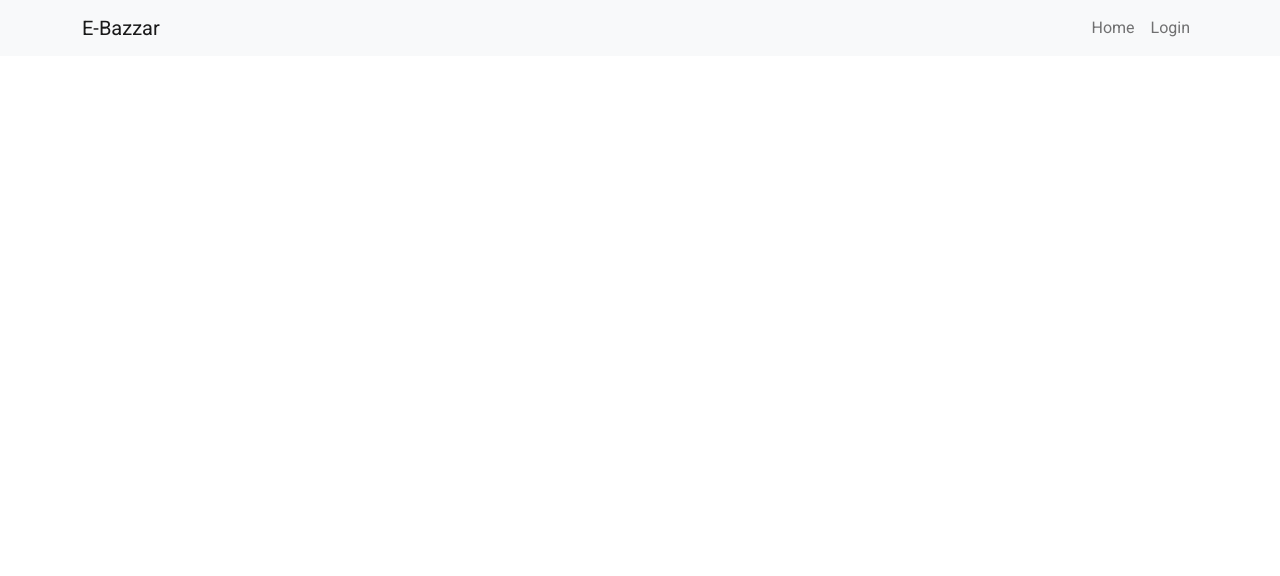
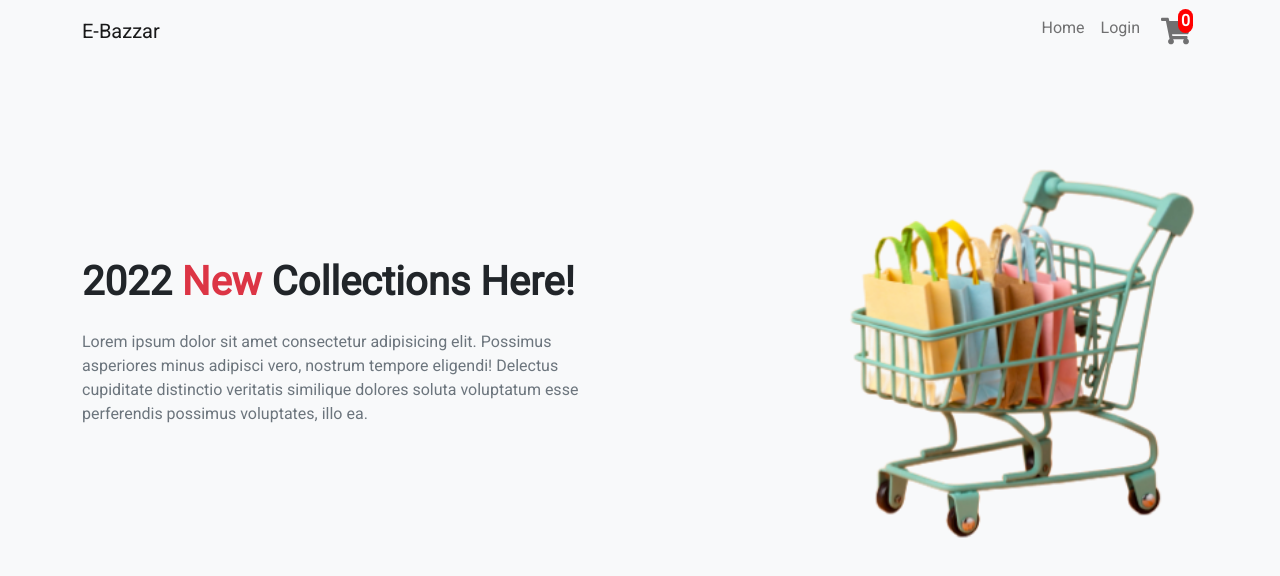
Before and after one commit to tusharshaha/e-bazzar-client, a React (Create React App) app: page / in a window 1280 px wide. Shown: the top 576 px of the page. Built offline with nearby package versions, Linux system fonts and the light colour scheme.

Commit message:
top banner created

```diff
--- a/package.json
+++ b/package.json
@@ -12,6 +12,7 @@
     "react": "^17.0.2",
     "react-bootstrap": "^2.1.0",
     "react-dom": "^17.0.2",
+    "react-icons": "^4.3.1",
     "react-router-dom": "^6.2.1",
     "react-scripts": "5.0.0",
     "react-spinners": "^0.11.0",
--- a/src/App.css
+++ b/src/App.css
@@ -3,3 +3,11 @@
   font-family: 'Roboto', sans-serif;
   overflow: hidden;
 }
+.preloader{
+  display: flex;
+  align-items: center;
+  justify-content: center;
+  background-color: rgb(44, 50, 77);
+  height: 100vh;
+  color: #ffe70a;
+}
--- a/src/App.js
+++ b/src/App.js
@@ -25,9 +25,9 @@ function App() {
      <div className='preloader'>
        <GridLoader
        loading={loading}
-       color='yellow'
+       color='#ffe70a'
        margin={2}
-       size={18}
+       size={20}
        css={override}
        />
      </div>
--- a/src/Components/Home/Home/Home.js
+++ b/src/Components/Home/Home/Home.js
@@ -1,11 +1,14 @@
 import React from 'react';
 import Header from '../../Shared/Header/Header';
+import TopBanner from '../TopBanner/TopBanner';
 
 const Home = () => {
     return (
         <>
-        {/* This is header contain navbar */}
+            {/* This is header contain navbar */}
             <Header></Header>
+            {/* This is top banner  */}
+            <TopBanner></TopBanner>
         </>
     );
 };
--- /dev/null
+++ b/src/Components/Home/TopBanner/TopBanner.css
@@ -0,0 +1,24 @@
+.top-banner{
+    margin-top: 50px;
+    background-color: #f8f9fa;
+    height: 600px;
+    display: flex;
+    flex-direction: column;
+    align-items: center;
+    justify-content: center;
+}
+.banner-img{
+    text-align: right;
+    width: 100%;
+}
+.banner-img img{
+    width: 350px;
+}
+@media only screen and (max-width:770px) {
+    .top-banner{
+        height: 440px;
+    }
+    .banner-img{
+        display: none;
+    }
+}
--- /dev/null
+++ b/src/Components/Home/TopBanner/TopBanner.js
@@ -0,0 +1,27 @@
+import React from 'react';
+import { Col, Container, Row } from 'react-bootstrap';
+import bannerImg from '../../../images/shopping.png';
+import './TopBanner.css'
+const TopBanner = () => {
+    return (
+        <div className='top-banner'>
+            <Container>
+                <Row xs={1} md={2} className='g-5 d-flex align-items-center'>
+                    <Col>
+                        <div className='banner-text'>
+                            <h1 className='fw-bold'>2022 <span className='text-danger'> New</span> Collections Here!</h1>
+                            <p className='mt-4 text-secondary'>Lorem ipsum dolor sit amet consectetur adipisicing elit. Possimus asperiores minus adipisci vero, nostrum tempore eligendi! Delectus cupiditate distinctio veritatis similique dolores soluta voluptatum esse perferendis possimus voluptates, illo ea.</p>
+                        </div>
+                    </Col>
+                    <Col>
+                        <div className="banner-img">
+                            <img src={bannerImg} alt="" />
+                        </div>
+                    </Col>
+                </Row>
+            </Container>
+        </div>
+    );
+};
+
+export default TopBanner;
--- /dev/null
+++ b/src/Components/Shared/Header/Header.css
@@ -0,0 +1,19 @@
+.cart-container{
+    position: relative;
+    width: 50px;
+    margin: 0 auto;
+}
+.cart-container .cart-icon{
+    font-size: 30px;
+    margin-left: 5px;
+}
+.cart-total{
+    position: absolute;
+    top: -7px;
+    left: 30px;
+    background-color: red;
+    color: white;
+    font-weight: bold;
+    padding: 0px 3px;
+    border-radius: 50px;
+}
--- a/src/Components/Shared/Header/Header.js
+++ b/src/Components/Shared/Header/Header.js
@@ -1,17 +1,24 @@
 import React from 'react';
 import { Navbar, Container, Nav } from 'react-bootstrap';
 import { Link } from 'react-router-dom';
-
+import {FaShoppingCart} from 'react-icons/fa'
+import './Header.css'
 const Header = () => {
     return (
         <Navbar bg='light' fixed='top' expand="lg" variant="light">
             <Container>
                 <Navbar.Toggle aria-controls="basic-navbar-nav" />
+                <Navbar.Brand>E-Bazzar</Navbar.Brand>
                 <Navbar.Collapse id="basic-navbar-nav">
-                    <Navbar.Brand href="#home">E-Bazzar</Navbar.Brand>
-                    <Nav className="ms-auto">
+                    <Nav className="ms-auto text-center">
                         <Nav.Link as={Link} to="/home">Home</Nav.Link>
                         <Nav.Link as={Link} to="/login">Login</Nav.Link>
+                        <Navbar.Text>
+                            <div className='cart-container'>
+                                <FaShoppingCart className='cart-icon'/>
+                                <span className='cart-total'>0</span>
+                            </div>
+                        </Navbar.Text>
                     </Nav>
                 </Navbar.Collapse>
             </Container>
```
Also changed, not shown: src/images/shopping.png (added), 1 other file (tests, documents, lock files or other folders).
